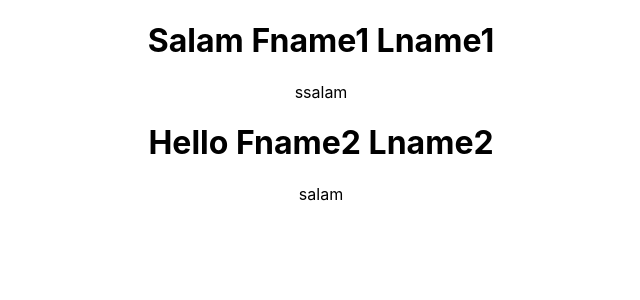
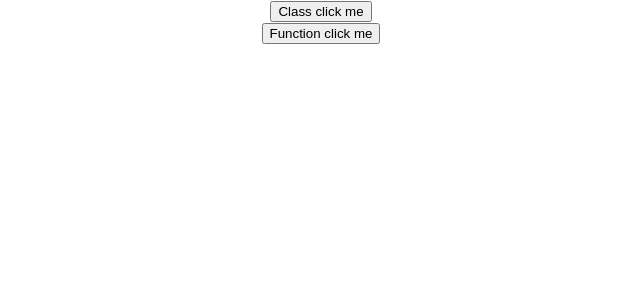
Before and after one commit to ahjam-taoufik/React-Fundamentals, a React (Create React App) app: page / in a window 1280 px wide. Shown: the top 300 px of the page, without its empty margins (319-959 px from the left). Built offline with nearby package versions, Linux system fonts and the light colour scheme.

Commit message:
Event Handling

```diff
--- a/src/App.js
+++ b/src/App.js
@@ -6,8 +6,8 @@ import Greet from './components/Greet';
 function App() {
   return (
     <div className="App">
-         <Greet FName='Fname1' LName='Lname1' > ssalam</Greet>
-         <Hello FName='Fname2' LName='Lname2'> salam</Hello>
+         <Greet ></Greet>
+         <Hello ></Hello>
     </div>
   );
 }
--- a/src/components/Greet.js
+++ b/src/components/Greet.js
@@ -3,13 +3,14 @@ import React from "react";
 
 
 class Greet extends React.Component {
+
+  clickHandler(){
+    console.log('click from React Class');
+  }
+
   render(){
-      const{FName,LName,children}=this.props
-      console.log(FName);
-     // console.log(this.props);
               return <div>
-                         <h1>Salam  {FName} {LName} </h1>
-                         {children}
+                          <button onClick={this.clickHandler}>Class click me</button>
                     </div>
             }
 }
--- a/src/components/Hello.js
+++ b/src/components/Hello.js
@@ -2,28 +2,18 @@ import React from "react";
 
 
 
-// const Hello = (props) => {
-//     const{ FName,LName}=props
-//     return (
-//            <div>
-//              <h1>Hello {FName} {LName}</h1>
-//
-//            </div>
-//      );}
+const Hello = () => {
 
-const Hello = ({ FName,LName, children}) => {
+
+   function clickHandler(){
+        console.log('click from React function ');
+   }
 
     return (
            <div>
-             <h1>Hello {FName} {LName}</h1>
-                  {children}
+                <button onClick={clickHandler}>Function click me</button>
            </div>
      );}
 
 
-
-
-
-
-
 export default Hello;
```
